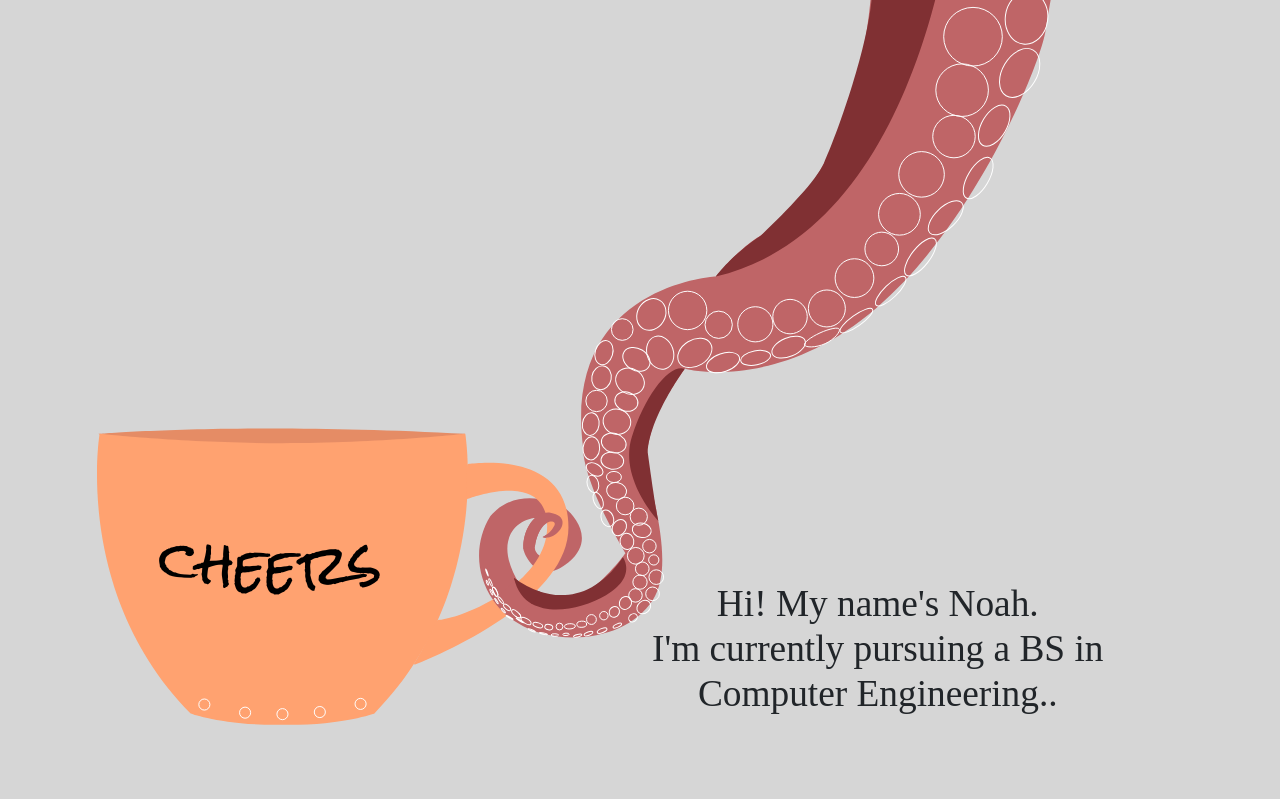
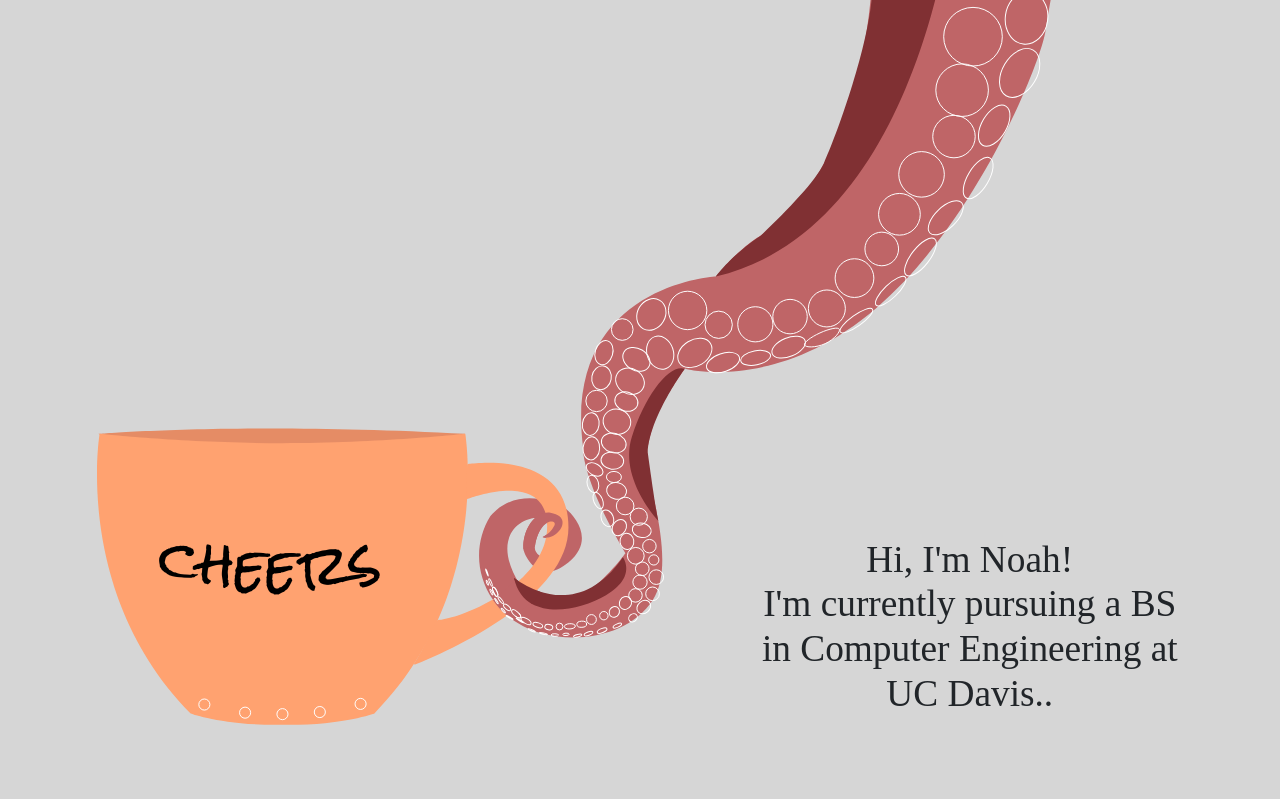
Before and after one commit to NoahTarr/Portfolio-Website, a PHP site: page / in a window 1280 px wide; the page is wider, and only the part inside the window is pictured. Shown: the top 799 px of that part. Run offline with PHP 8.4, Linux system fonts and the light colour scheme; style sheets or scripts are compiled from the project's sources; some libraries are stand-ins or nearby versions; some web fonts are replaced.

Commit message:
Grammar and Formatting Changes
Contact:
Changed address in contact section to new address.

Landing:
Changed landing page quote to include UC Davis.
Changed column formatting of the image and quote.

```diff
--- a/src/js/main.js
+++ b/src/js/main.js
@@ -2,14 +2,14 @@ var mugAndTentacle = '<svg id="mugAndTentacle" xmlns="http://www.w3.org/2000/svg
 
 var largeScreen =
     '<div class="row" id="large">\n' +
-    '<div class="col-6">\n' +
+    '<div class="col-7">\n' +
     mugAndTentacle +
     '</div>\n' +
-    '<div class="col-6 landingTextContainer">\n' +
+    '<div class="col-5 landingTextContainer">\n' +
     '<div class="row landingText">\n' +
-    '<h2>Hi! My name\'s Noah.<br/>\n' +
-    'I\'m currently pursuing a BS in<br/>\n' +
-    'Computer Engineering..</h2>\n' +
+    '<h2>Hi, I\'m Noah!<br/>\n' +
+    'I\'m currently pursuing a BS in ' +
+    'Computer Engineering at UC Davis..</h2>\n' +
     '</div>\n' +
     '</div>\n' +
     '</div>';
@@ -22,9 +22,9 @@ var smallScreen =
     '</div>\n' +
     '<div class="row landingTextContainer">\n' +
     '<div id="smallLandingDesc" class="col text-center">\n' +
-    '<h2>Hi! My name\'s Noah.<br/>\n' +
-    'I\'m currently pursuing a BS in<br/>\n' +
-    'Computer Engineering..</h2>\n' +
+    '<h2>Hi, I\'m Noah!<br/>\n' +
+    'I\'m currently pursuing a BS in ' +
+    'Computer Engineering at UC Davis..</h2>\n' +
     '</div>\n' +
     '</div>';
 
--- a/src/php/contact.php
+++ b/src/php/contact.php
@@ -68,7 +68,7 @@
                     <ul class="list-unstyled mb-0">
                         <li>
                             <i id="iconLarge" class="material-icons">location_on</i>
-                            <p>Santa Rosa, CA 95401, USA</p>
+                            <p>Davis, CA 95616, USA</p>
                         </li>
                         <li class="mt-lg-3 mt-md-2">
                             <i id="iconLarge" class="material-icons iconLarge">phone</i>
```
